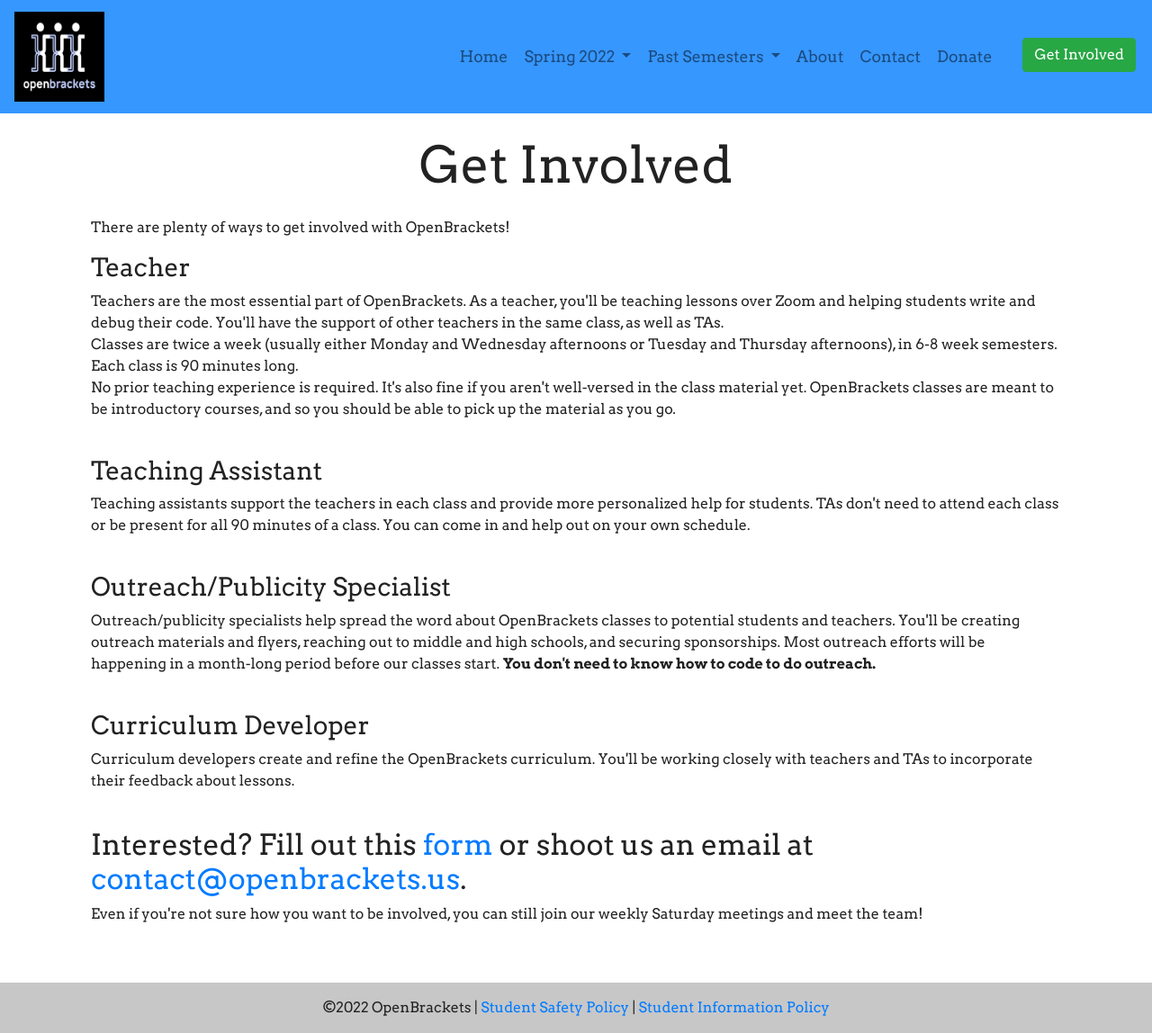
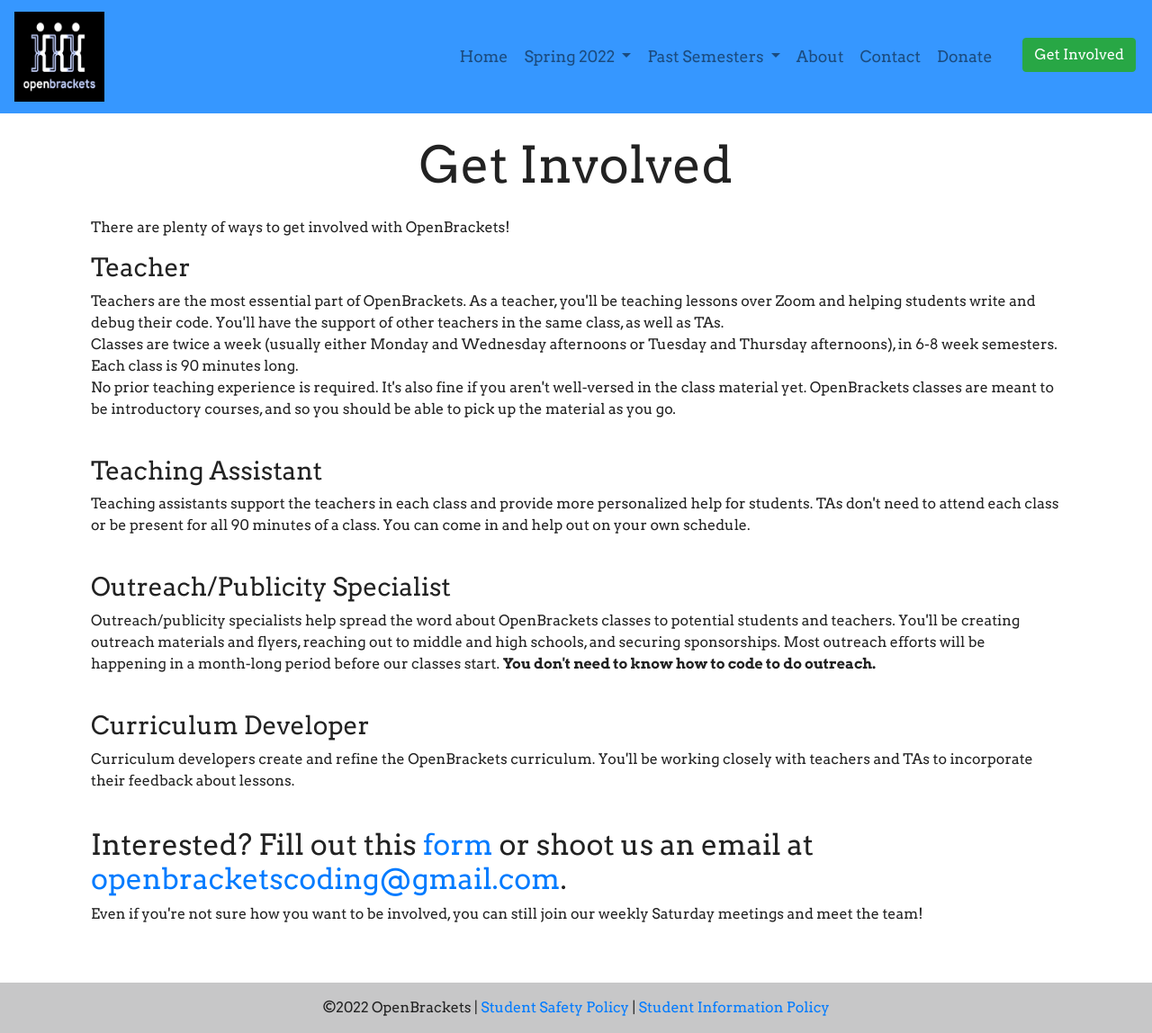
Before and after one commit to qpwoeirut/OpenBrackets-website, a Jekyll site: the page built from getInvolved.html, in a window 1280 px wide and 1148 px high. Shown: the whole window at 90% size. Built offline with Jekyll 4.4.1, drawn with Linux system fonts in a browser that asks for light colours.

Commit message:
Update getInvolved.html
Updated teacher registration form and updated email address to the one currently being used(openbracketscoding@gmail.com). Will leave the other email address (contact@openbrackets.us.) commented below in case a switch is needed in the future.

```diff
--- a/getInvolved.html
+++ b/getInvolved.html
@@ -49,7 +49,7 @@
     </p>
     <br>
 
-    <h2>Interested? Fill out this <a href="https://docs.google.com/forms/d/e/1FAIpQLSd8fpXlqeRrG1kxxKxQI6YHMC67j3_yMTN9IGp-QOXCEoRLOw/viewform">form</a> or shoot us an email at <a href="mailto:contact@openbrackets.us">contact@openbrackets.us</a>.</h2>
+    <h2>Interested? Fill out this <a href="https://docs.google.com/forms/d/e/1FAIpQLSds9M_DhjkPf8TjhAZGLj9tOZG_tPzgvKS4HEJtb7-YU9Dhag/viewform">form</a> or shoot us an email at <a href="mailto:contact@openbrackets.us">openbracketscoding@gmail.com</a>.</h2>
     <p>
         Even if you're not sure how you want to be involved, you can still join our weekly Saturday meetings and meet the team!
     </p>
```
